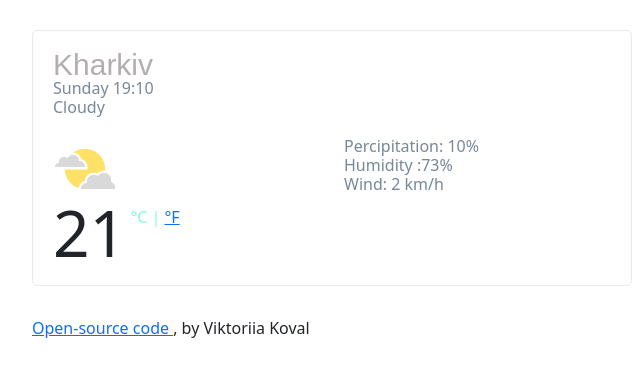
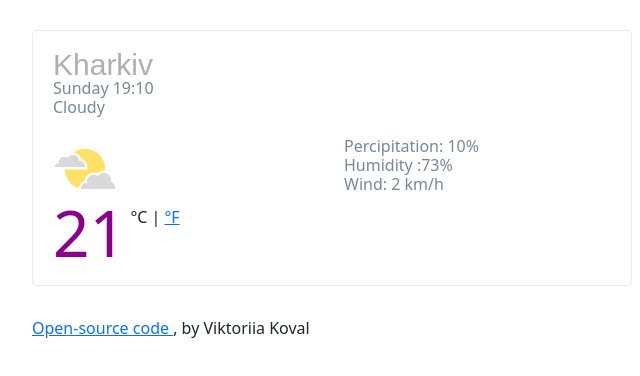
Before and after one commit to VictoriaKhamali/I-Can-Do-It, a plain HTML site: page index.html in a window 1280 px wide. Shown: the full height of the page, 308-948 px from the left. Drawn offline with nearby package versions, Linux system fonts and the light colour scheme.

Commit message:
check access to element strong

```diff
--- a/style.css
+++ b/style.css
@@ -42,6 +42,7 @@ border-radius: 5px;
 }
 
 .weather-temperature strong {
+  color:darkmagenta;
     font-size: 64px;
     font-weight: 400;
     line-height: 1;
@@ -50,5 +51,4 @@ border-radius: 5px;
     position: relative;
     font-size: 16px;
     top:-34px;
-    color: aquamarine;
 }
```
